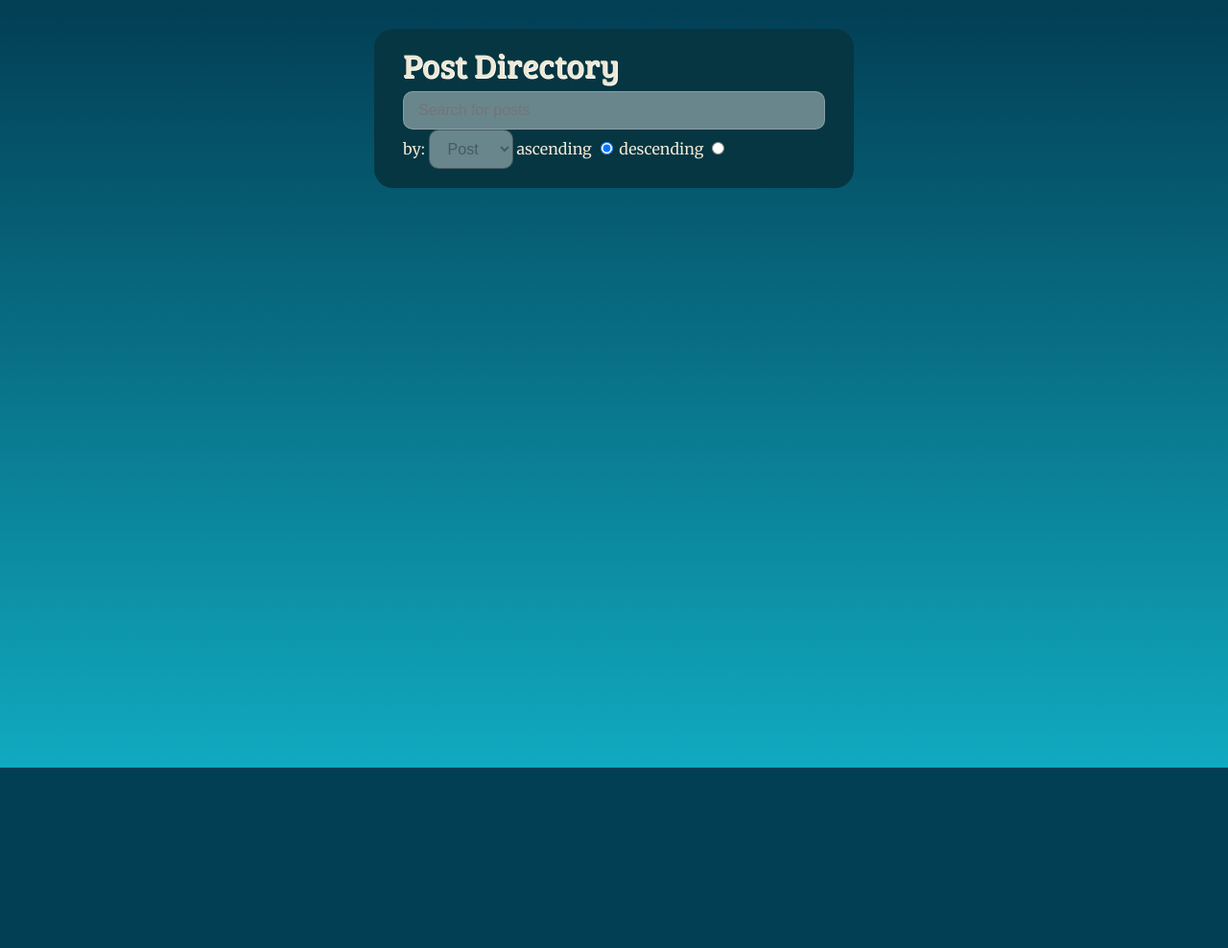
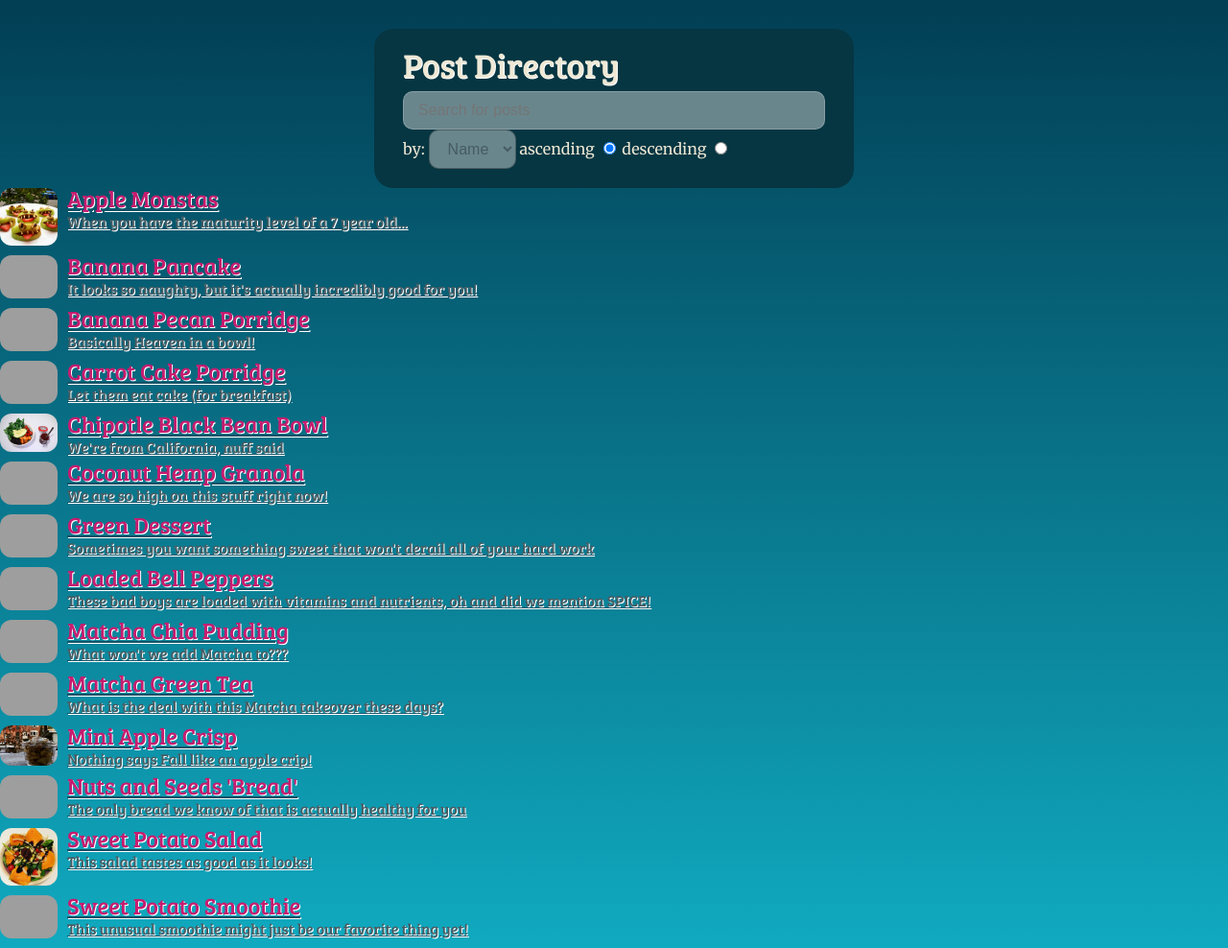
Before and after one commit to melissawimberly/mindfulw-angular, a plain HTML site: page mindful_angular/index.html in a window 1280 px wide. Shown: the whole page at 96% size. Before the commit the page ends 800 px from the top, so only its background shows below. Drawn offline with Linux system fonts and the light colour scheme; grey boxes are pictures that could not be loaded; a web font is replaced by a local one.

Commit message:
Add a list partial for the list of posts

```diff
--- a/mindful_angular/partials/list.html
+++ b/mindful_angular/partials/list.html
@@ -5,8 +5,8 @@
 		<input ng-model="query" placeholder="Search for posts" autofocus>
 		<label class="formgroup">by:
 			<select ng-model="postOrder">
-				<option value="postName">Post</option>
-				<option value="subtitle">subtitle</option>
+				<option value="postName">Name</option>
+				<option value="subtitle">Subtitle</option>
 			</select>
 		</label>
 
@@ -15,19 +15,21 @@
 		</label>
 		<label class="formgroup">descending
 			<input type="radio" ng-model="direction" name="direction" value="reverse">
+		</label>
 
-		</label>
 	</div>
-
-	<ul class="postlist" ng-show="query">
-		<li ng-animate="animate" class="post cf" ng-repeat="item in posts | filter:query | orderBy: postOrder:direction">
+	<ul class="postList">
+		<li class="post cf" ng-repeat="item in posts | filter:query | orderBy:postOrder:direction">
 			<a href="#/details/{{posts.indexOf(item)}}">
-				<img ng-src="images/{{item.postName}}.jpg" alt="Photo of {{item.postName}}">
-				<div>
+				<img ng-src="images/{{item.pictureName}}.jpg" alt="Photo of {{item.postName}}">
+				<div class="info">
 					<h2>{{item.postName}}</h2>
-					<h3>{{item.subtitle}}</h3>
+					<h4>{{item.subtitle}}</h4>
 				</div>
 			</a>
 		</li>
+
 	</ul>
+
+
 </section>
```
